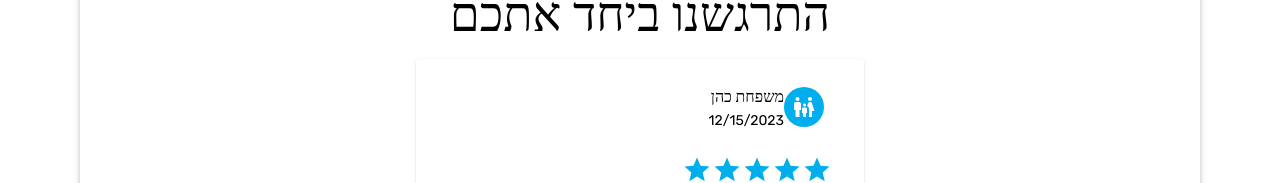
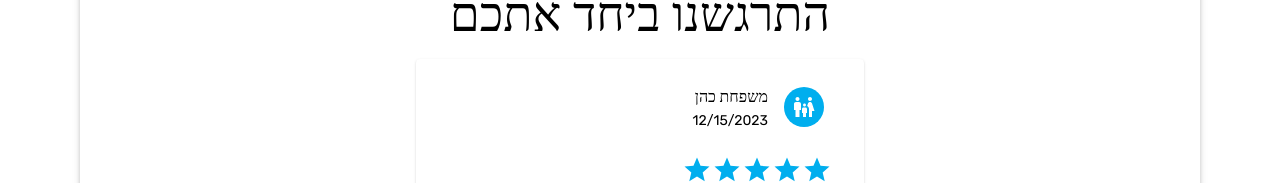
Before and after one commit to Hackaton-Yad-Tamar/Front, a React (Vite) app: page /profile in a window 1280 px wide. Shown: the part 904-1087 px from the top of the page. Built offline with nearby package versions, Linux system fonts and the light colour scheme.

Commit message:
fix nospace near family icon

```diff
--- a/src/App.tsx
+++ b/src/App.tsx
@@ -1,7 +1,7 @@
 import { Box, ThemeProvider } from "@mui/material";
 import React from "react";
 import { Route, BrowserRouter as Router, Routes } from "react-router-dom";
-import Navbar from "./components/Navbar";
+import Navbar from "./Navbar";
 import "./i18n/config";
 import { mockUser } from "./mockUser";
 import theme from "./theme";
--- a/src/views/ProfileView/ProfileCard.tsx
+++ b/src/views/ProfileView/ProfileCard.tsx
@@ -311,7 +311,7 @@ export function ProfileCard({ user }: ProfileCardProps) {
                         <Avatar sx={{ bgcolor: "#00AEEE", mr: 2 }}>
                           <FamilyRestroomIcon />
                         </Avatar>
-                        <Box>
+                        <Box sx={{ paddingRight: 2 }}>
                           <Typography variant="subtitle1" sx={{ color: 'black', fontWeight: "medium" }}>
                             {user.reviews[activeReviewIndex].familyName}
                           </Typography>
```
